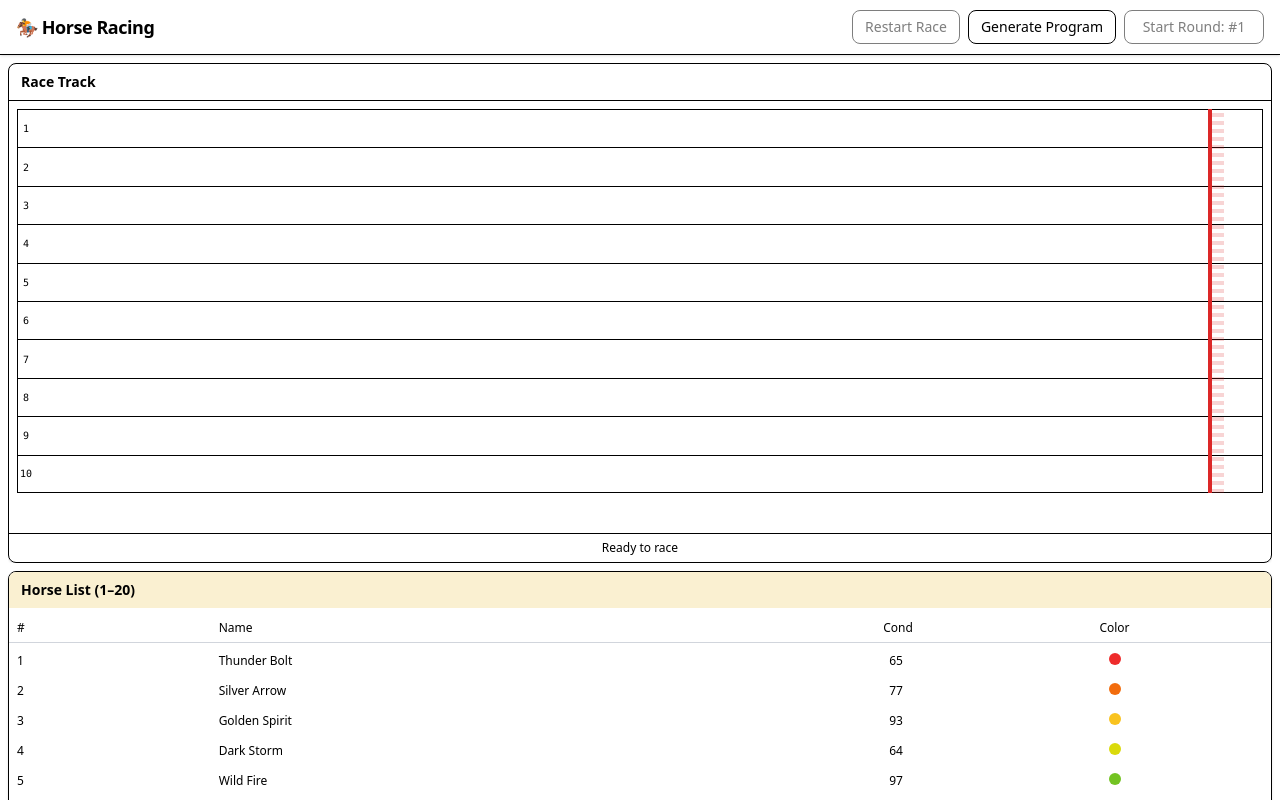
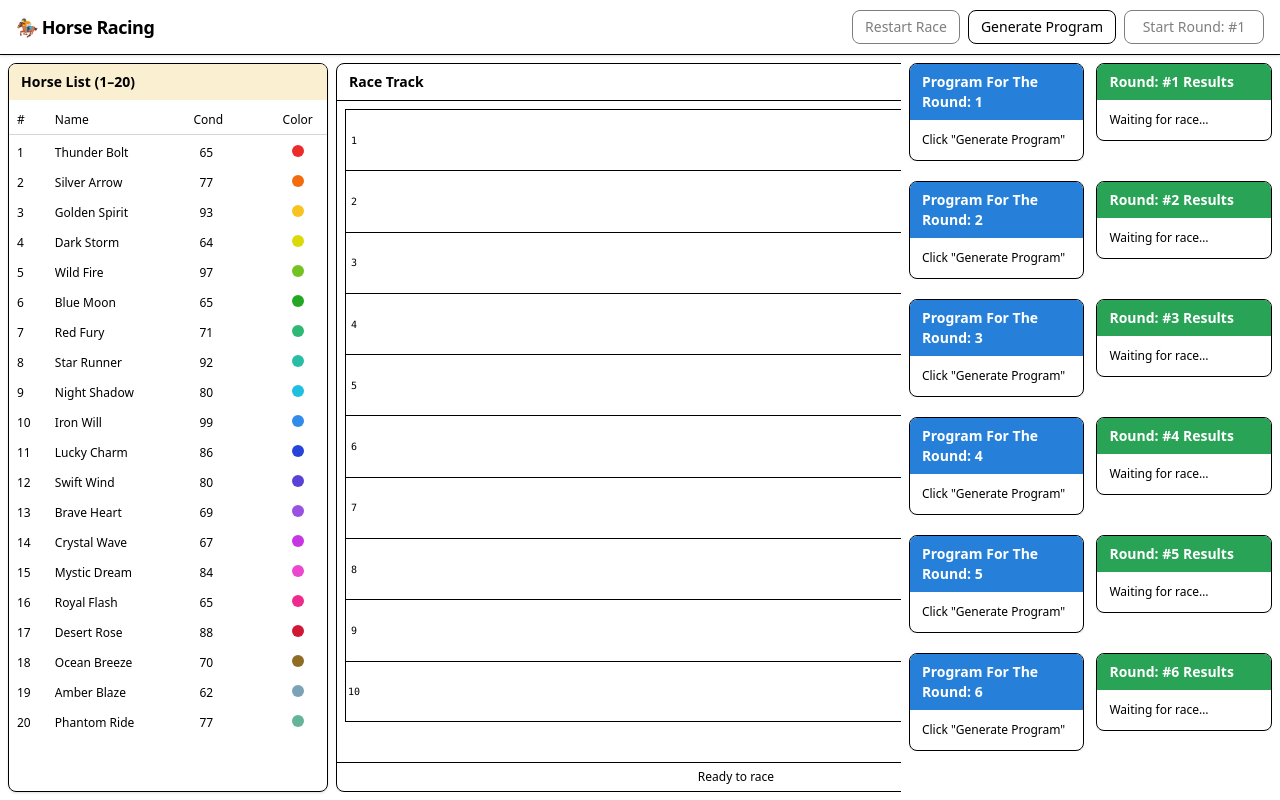
Before and after one commit to Psevdon1m/insider-one-case-study, a Vue app: page / in a window 1280 px wide. Built offline with nearby package versions, Linux system fonts and the light colour scheme.

Commit message:
fix for 1280 width screen sizes

```diff
--- a/src/modules/race/views/Dashboard.vue
+++ b/src/modules/race/views/Dashboard.vue
@@ -93,11 +93,11 @@ const canRestart = computed(() =>
 
     <!-- Main content -->
     <div
-      class="flex flex-1 flex-col 2xl:flex-row gap-2 p-2 overflow-y-auto 2xl:overflow-hidden min-h-0"
+      class="flex flex-1 flex-col xl:flex-row gap-2 p-2 overflow-y-auto xl:overflow-hidden min-h-0"
       data-testid="race-dashboard"
     >
       <!-- Left — Horse List -->
-      <div class="w-full 2xl:w-xs shrink-0 order-2 2xl:order-1">
+      <div class="w-full xl:w-xs shrink-0 order-2 xl:order-1">
         <HorseList
           :horses="horseStore.horses"
           :raceHorses="[...getHorsesPerCurrentRound]"
@@ -107,7 +107,7 @@ const canRestart = computed(() =>
       </div>
 
       <!-- Center — Race Track -->
-      <div class="w-full 2xl:w-4xl overflow-auto order-1 2xl:order-2 min-h-125">
+      <div class="w-full xl:w-4xl overflow-auto order-1 xl:order-2 min-h-125">
         <RaceTrack
           :raceHorses="getHorsesPerCurrentRound"
           :raceStatus
@@ -118,7 +118,7 @@ const canRestart = computed(() =>
 
       <!-- Right — Program & Results  -->
       <div
-        class="w-full 2xl:w-xl min-h-100 2xl:h-full overflow-auto order-3 2xl:order-3"
+        class="w-full xl:w-xl min-h-100 xl:h-full overflow-auto order-3 xl:order-3"
       >
         <ResultsAndProgramWrapper />
       </div>
```
